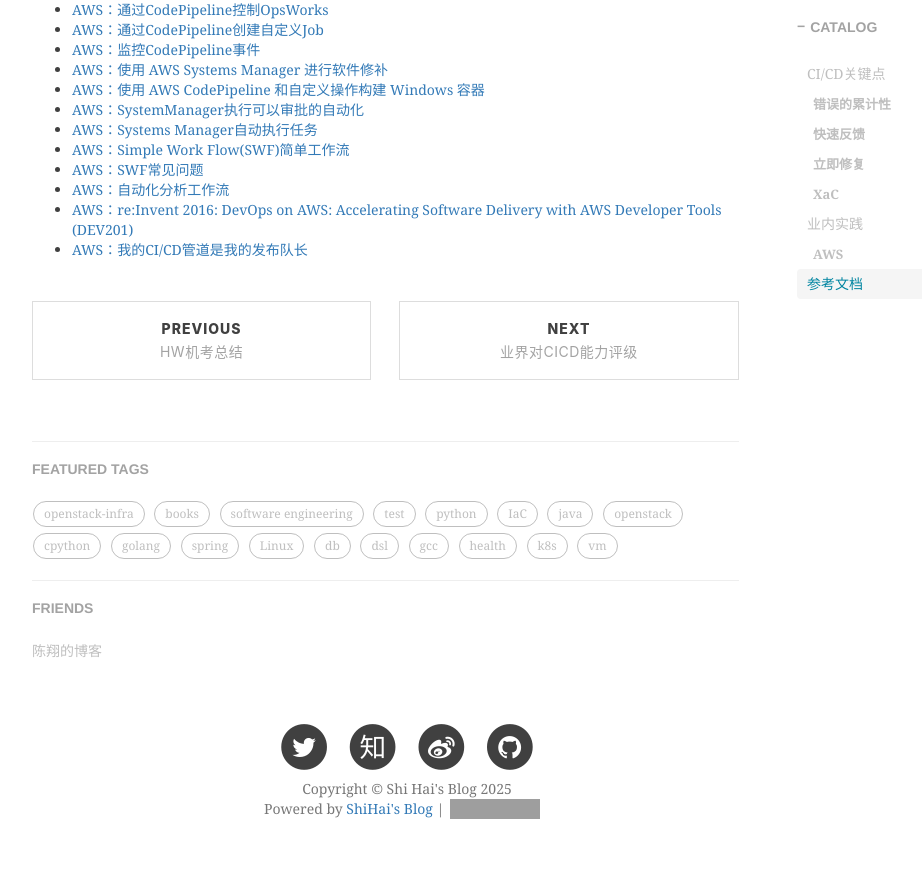
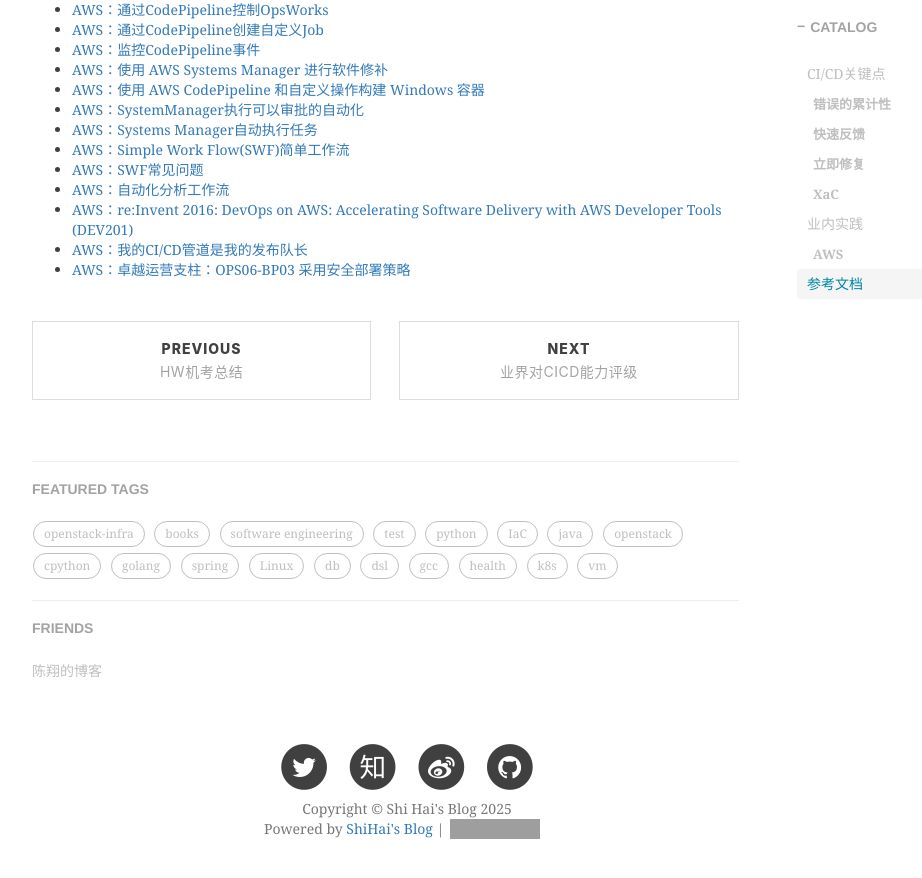
Before and after one commit to shihai1991/shihai1991.github.io, a Jekyll site: the page built from _posts/2024-10-06-持续集成与持续交付.md, in a window 1280 px wide and 900 px high, scrolled down 1446 px. Shown: the top 878 px of the window, without its empty margins (233-1155 px from the left). Built offline with Jekyll 4.4.1, drawn with Linux system fonts in a browser that asks for light colours; nearby versions of some CDN libraries; comment, search, counter and statistics services are not loaded; grey boxes are pictures that could not be loaded.

Commit message:
Update 2024-10-06-持续集成与持续交付.md

```diff
--- a/_posts/2024-10-06-持续集成与持续交付.md
+++ b/_posts/2024-10-06-持续集成与持续交付.md
@@ -53,3 +53,4 @@
 - [AWS：自动化分析工作流](https://aws.amazon.com/cn/blogs/big-data/automating-analytic-workflows-on-aws/)
 - [AWS：re:Invent 2016: DevOps on AWS: Accelerating Software Delivery with AWS Developer Tools (DEV201)](https://www.youtube.com/watch?v=-ddpq2VQNxo)
 - [AWS：我的CI/CD管道是我的发布队长](https://aws.amazon.com/cn/builders-library/cicd-pipeline/)
+- [AWS：卓越运营支柱：OPS06-BP03 采用安全部署策略](https://docs.aws.amazon.com/wellarchitected/latest/operational-excellence-pillar/ops_mit_deploy_risks_deploy_mgmt_sys.html)
```
